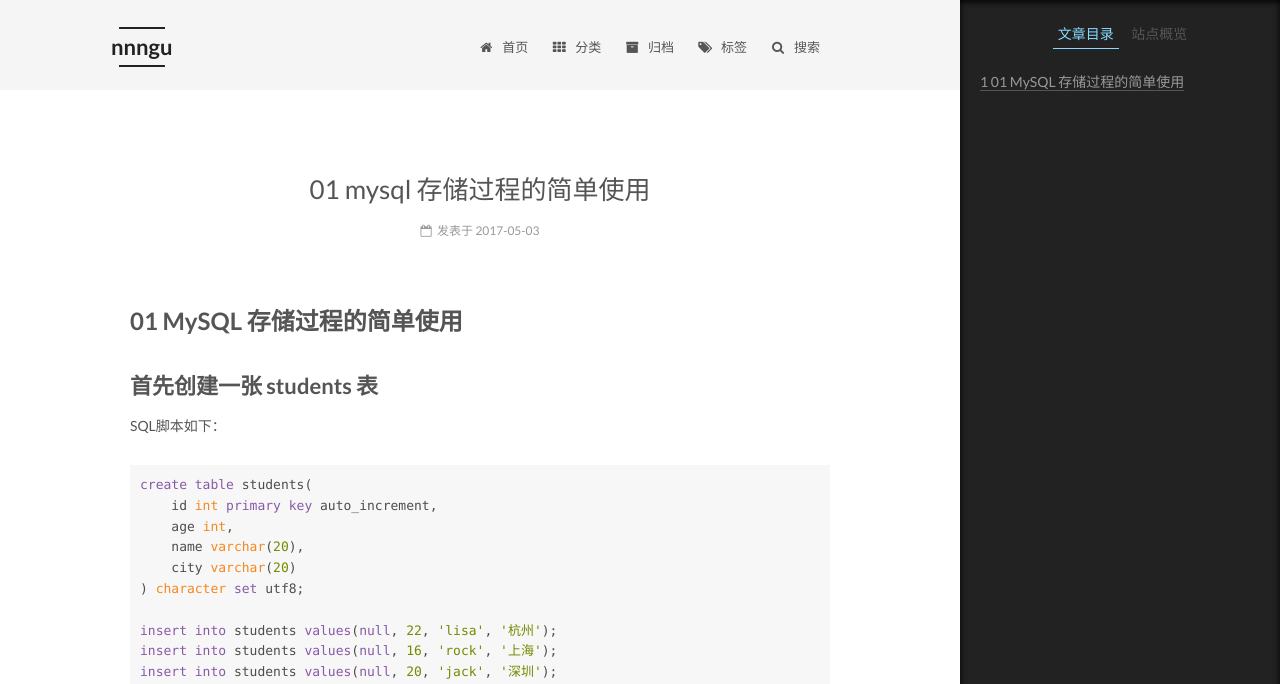
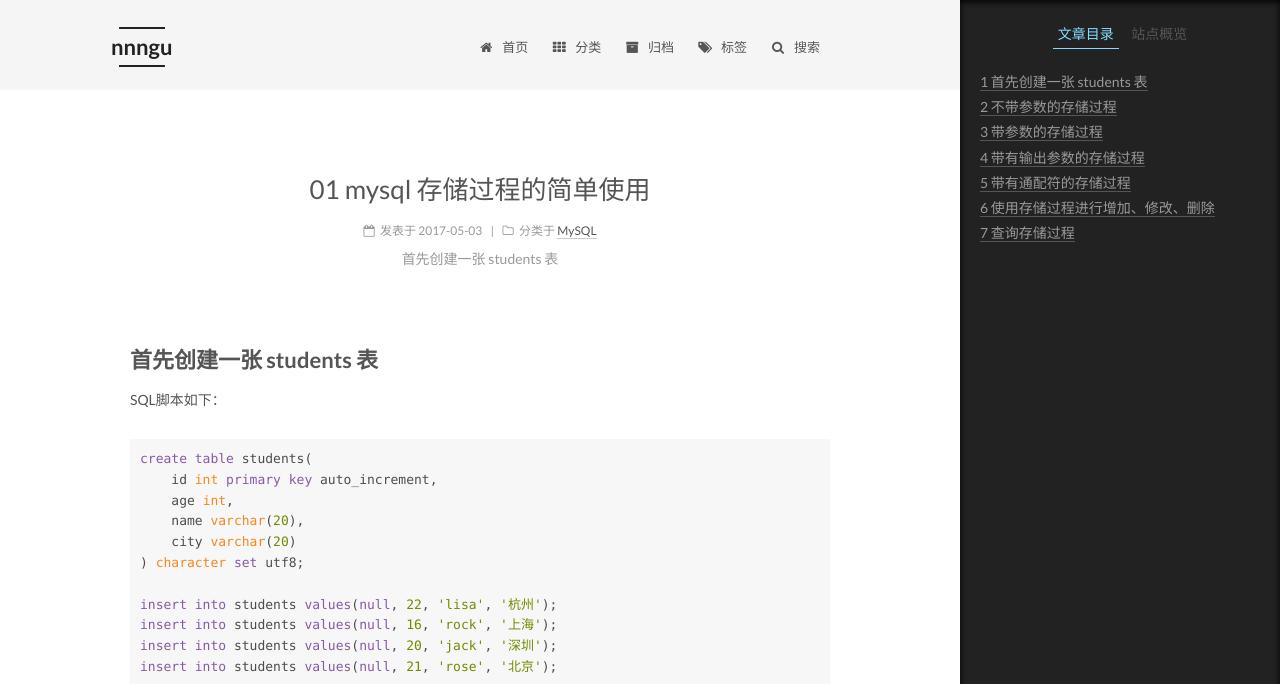
Before and after one commit to nnngu/LearningNotes, a Jekyll site: the page built from _posts/2017-05-03-01 MySQL 存储过程的简单使用.md, in a window 1280 px wide and 1400 px high. Shown: the top 684 px of the window. Built offline with Jekyll 4.4.1, drawn with Linux system fonts in a browser that asks for light colours.

Commit message:
修改文件: _posts/2017-05-03-01 MySQL 存储过程的简单使用.md

```diff
--- a/_posts/2017-05-03-01 MySQL 存储过程的简单使用.md
+++ b/_posts/2017-05-03-01 MySQL 存储过程的简单使用.md
@@ -1,4 +1,7 @@
-# 01 MySQL 存储过程的简单使用
+---
+categories: MySQL
+description: 首先创建一张 students 表
+---
 
 ## 首先创建一张 students 表
 
```
